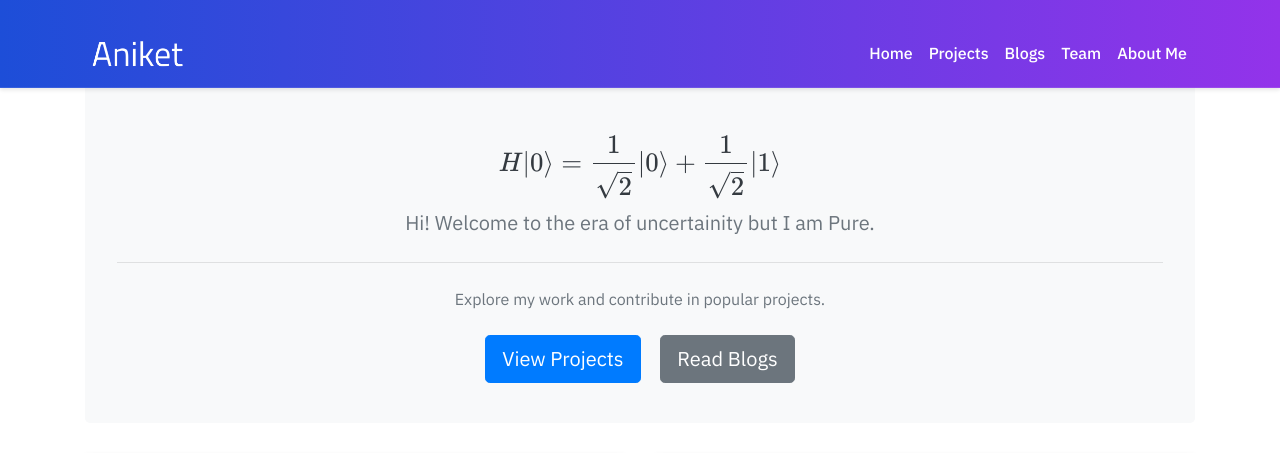
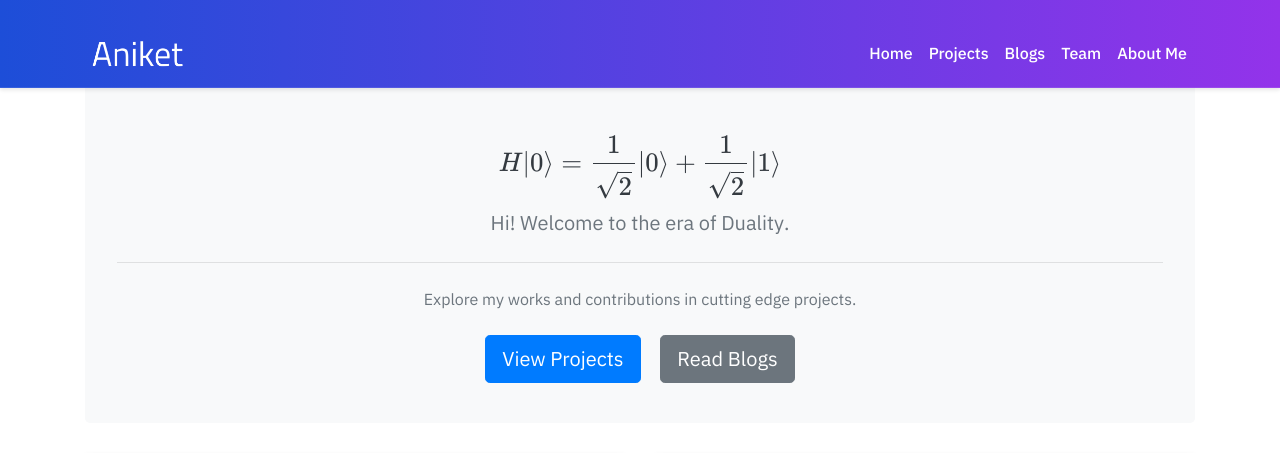
Before and after one commit to aniketrox/aniketofficial, a Flask app: page / in a window 1280 px wide. Shown: the top 453 px of the page. Run offline with Flask 3, Linux system fonts and the light colour scheme; some libraries are stand-ins or nearby versions.

Commit message:
Update index.html

```diff
--- a/templates/index.html
+++ b/templates/index.html
@@ -8,9 +8,9 @@
     <h3 class="display-4 text-animation" style="color: #343a40; font-size: 32px">$$ \vert \varphi \rangle = \eta \vert\uparrow  \rangle + \theta \vert \downarrow  \rangle $$</h3>
     <h3 class="display-4 text-animation" style="color: #343a40; font-size: 23px">$$ H\vert 0 \rangle =\frac{1}{\sqrt{2}}\vert 0 \rangle + \frac{1}{\sqrt{2}}\vert 1 \rangle  $$</h3>
     </div>
-    <p class="lead" style="color: #6c757d;">Hi! Welcome to the era of <b>uncertainity</b> but I am  Pure.</p>
+    <p class="lead" style="color: #6c757d;">Hi! Welcome to the era of <b>Duality</b>.</p>
     <hr class="my-4">
-    <p style="color: #6c757d;">Explore my work and contribute in popular projects.</p>
+    <p style="color: #6c757d;">Explore my works and contributions in cutting edge projects.</p>
     <a class="btn btn-primary btn-lg" href="/projects" role="button" style="margin: 0.5rem;">View Projects</a>
     <a class="btn btn-secondary btn-lg" href="/blogs" role="button" style="margin: 0.5rem;">Read Blogs</a>
 </div>
@@ -18,7 +18,7 @@
 <div class="row text-center" style="margin-top: 2rem;">
     <div class="col-md-6">
         <div class="card" style="box-shadow: 0 4px 8px 0 rgba(0, 0, 0, 0.2); transition: 0.3s;">
-            <img src="{{ url_for('static', filename='images/project1.jpg') }}" class="card-img-top" alt="Project 1" style="max-height: 200px; object-fit: cover;">
+            <img src="{{ url_for('static', filename='images/project1.png') }}" class="card-img-top" alt="Project 1" style="max-height: 200px; object-fit: cover;">
             <div class="card-body">
                 <h5 class="card-title" style="color: #343a40;">Featured Project</h5>
                 <p class="card-text" style="color: #6c757d;">Check out my latest work on Project 1.</p>
```
